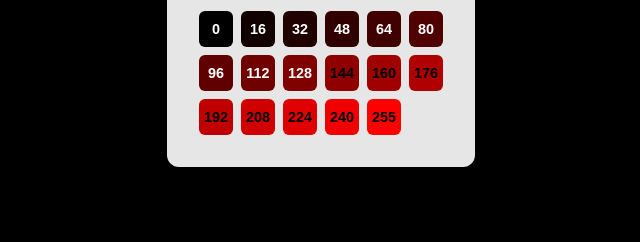
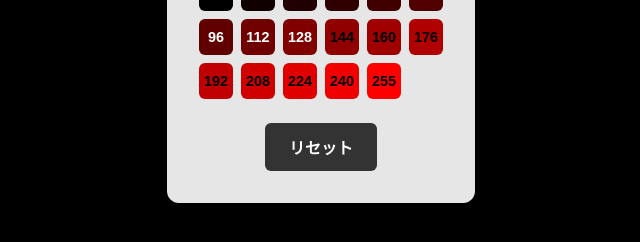
Before and after one commit to ykshio/tool, a plain HTML site: page colortest/index.html in a window 1280 px wide. Shown: the part 424-666 px from the top of the page, without its empty margins (319-959 px from the left). Drawn offline with Linux system fonts and the light colour scheme.

Commit message:
Add color test UI with RGB channel selector and reset button

```diff
--- a/colortest/index.html
+++ b/colortest/index.html
@@ -51,6 +51,9 @@
       <button class="value-btn" data-value="240">240</button>
       <button class="value-btn" data-value="255">255</button>
     </div>
+
+    <!-- リセットボタン -->
+    <button id="reset-btn">リセット</button>
   </div>
 
   <script src="script.js"></script>
--- a/colortest/script.js
+++ b/colortest/script.js
@@ -76,6 +76,15 @@ valueButtons.forEach(btn => {
   });
 });
 
+// リセットボタン
+const resetBtn = document.getElementById('reset-btn');
+resetBtn.addEventListener('click', () => {
+  colorState.r = 0;
+  colorState.g = 0;
+  colorState.b = 0;
+  updateBackgroundColor();
+});
+
 // 初期化
 updateButtonColors();
 updateBackgroundColor();
--- a/colortest/style.css
+++ b/colortest/style.css
@@ -119,3 +119,20 @@ h1 {
 .value-btn:active {
   transform: scale(0.95);
 }
+
+#reset-btn {
+  margin-top: 1.5rem;
+  padding: 12px 24px;
+  font-size: 1rem;
+  font-weight: bold;
+  border: none;
+  border-radius: 6px;
+  background: #333;
+  color: #fff;
+  cursor: pointer;
+  transition: background-color 0.2s;
+}
+
+#reset-btn:hover {
+  background: #555;
+}
```
